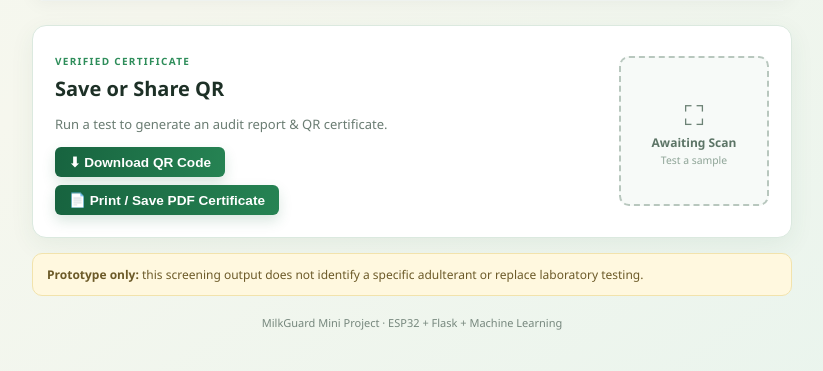
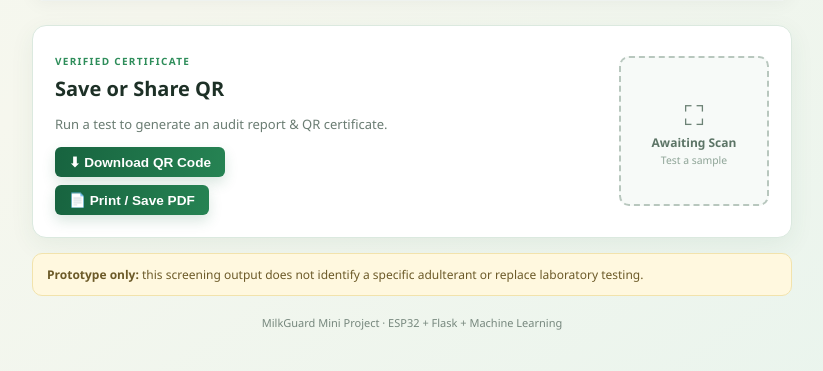
Before and after one commit to aryansrivastava707-cpu/Milk-Guard, a Flask app: page / in a window 1280 px wide. Shown: the part 914-1285 px from the top of the page, without its empty margins (228-1051 px from the left). Run offline with Flask 3, Linux system fonts and the light colour scheme.

Commit message:
Update index.html

```diff
--- a/templates/index.html
+++ b/templates/index.html
@@ -417,7 +417,7 @@
             ⬇ Download QR Code
           </button>
           <button type="button" id="print-cert-btn" class="btn-download" onclick="generatePDFCertificate()" disabled style="background-color: #1e6b47;">
-            📄 Print / Save PDF Certificate
+            📄 Print / Save PDF
           </button>
         </div>
       </div>
```
